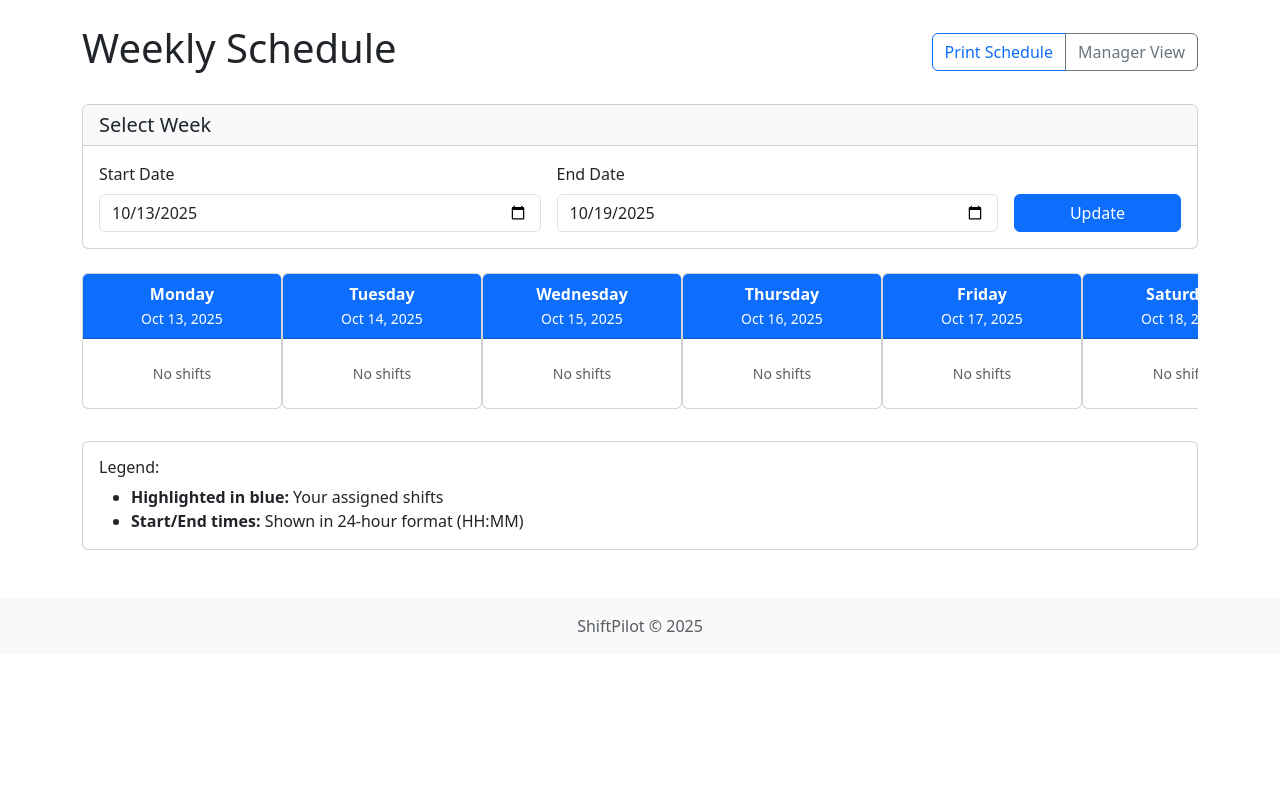
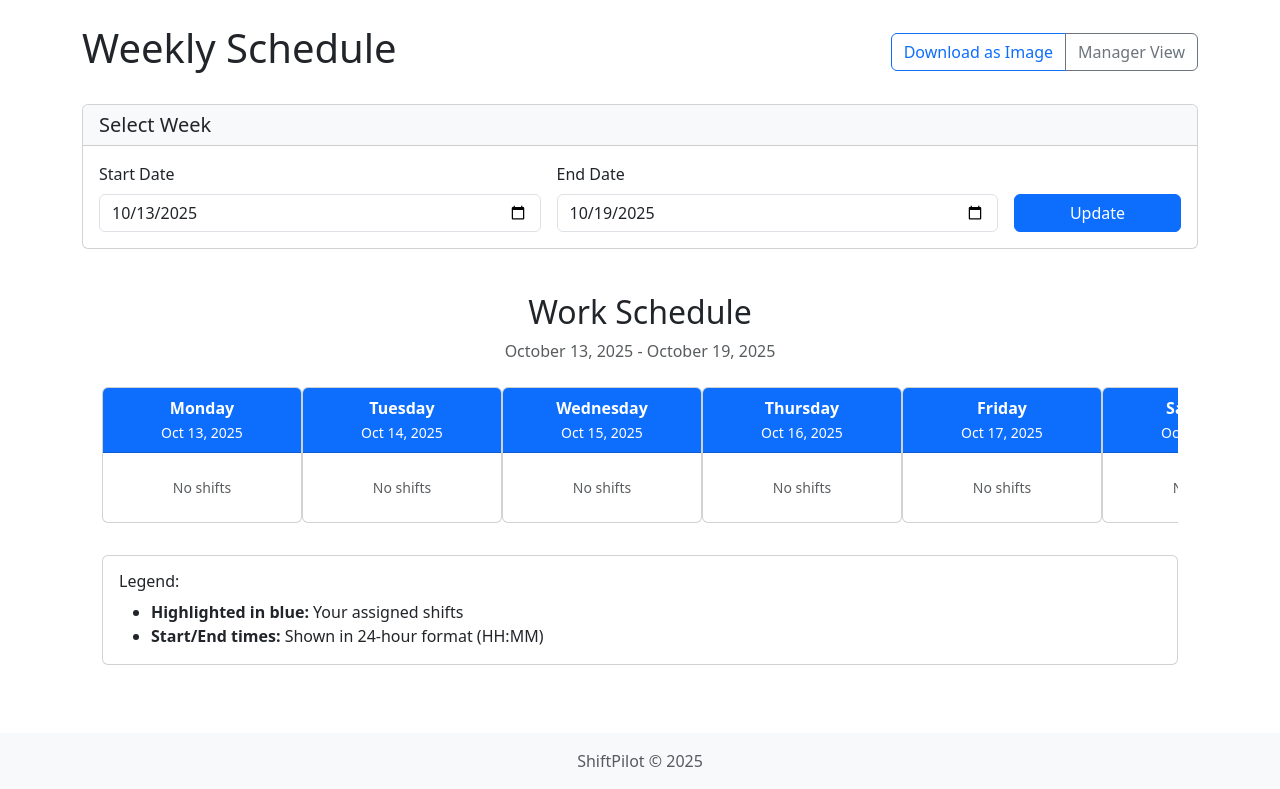
Before and after one commit to Murads98/ShiftPilot, a Django app: page /schedule/published/ in a window 1280 px wide. Shown: the part 56-845 px from the top of the page. Before the commit the page ends 688 px from the top, so only its background shows below. Run offline with Django 5.2, Linux system fonts and the light colour scheme; the visitor is signed in with stand-in values (Sample User, id 1); data comes from the database, SQL or seed files in the repository; data that the repository does not hold is empty.

Commit message:
Replace print button with download as image feature
Updated the published schedule view to use html2canvas for downloading:
- Removed print button and print-specific CSS
- Added "Download as Image" button with loading state
- Integrated html2canvas library (CDN)
- Schedule downloads as PNG with date in filename
- Hides UI controls (date picker, buttons) from downloaded image
- High quality output (2x scale)
- Proper error handling with user feedback

This provides a better user experience for saving and sharing schedules.

🤖 Generated with [Claude Code](https://claude.com/claude-code)

Co-Authored-By: Claude <noreply@anthropic.com>

```diff
--- a/templates/core/schedule_published.html
+++ b/templates/core/schedule_published.html
@@ -32,29 +32,22 @@
         border-left-color: #0dcaf0;
         font-weight: 600;
     }
-    .print-btn {
+    .download-btn {
         display: inline-block;
     }
-    @media print {
-        .no-print {
-            display: none !important;
-        }
-        .shift-card {
-            break-inside: avoid;
-        }
-        body {
-            font-size: 12px;
-        }
+    #schedule-content {
+        background-color: white;
+        padding: 20px;
     }
 </style>
 {% endblock %}
 
 {% block content %}
-<div class="d-flex justify-content-between align-items-center mb-4 no-print">
+<div class="d-flex justify-content-between align-items-center mb-4 no-download">
     <h1>Weekly Schedule</h1>
     <div class="btn-group">
-        <button onclick="window.print()" class="btn btn-outline-primary print-btn">
-            <i class="bi bi-printer"></i> Print Schedule
+        <button onclick="downloadScheduleAsImage()" class="btn btn-outline-primary download-btn">
+            <i class="bi bi-download"></i> Download as Image
         </button>
         {% if user.is_staff or user.rank >= 4 %}
         <a href="{% url 'schedule-view' %}" class="btn btn-outline-secondary">
@@ -65,7 +58,7 @@
 </div>
 
 <!-- Date Range Filter -->
-<div class="card mb-4 no-print">
+<div class="card mb-4 no-download">
     <div class="card-header bg-light">
         <h5 class="card-title mb-0">Select Week</h5>
     </div>
@@ -86,8 +79,10 @@
     </div>
 </div>
 
-<!-- Schedule Header for Print -->
-<div class="d-none d-print-block text-center mb-4">
+<!-- Wrapper for downloadable content -->
+<div id="schedule-content">
+    <!-- Schedule Header -->
+    <div class="text-center mb-4">
         <h2>Work Schedule</h2>
         <p class="text-muted">{{ start_date|date:"F j, Y" }} - {{ end_date|date:"F j, Y" }}</p>
     </div>
@@ -148,7 +143,7 @@
 </div>
 
     <!-- Legend -->
-<div class="card mt-4 no-print">
+    <div class="card mt-4">
         <div class="card-body">
             <h6>Legend:</h6>
             <ul class="mb-0">
@@ -158,6 +153,11 @@
         </div>
     </div>
     {% endif %}
+</div>
+<!-- End of schedule-content wrapper -->
+
+<!-- html2canvas library for image download -->
+<script src="https://cdn.jsdelivr.net/npm/html2canvas@1.4.1/dist/html2canvas.min.js"></script>
 
 <script>
 // Quick week navigation
@@ -180,5 +180,59 @@ document.addEventListener('DOMContentLoaded', function() {
         });
     }
 });
+
+// Download schedule as image
+function downloadScheduleAsImage() {
+    const scheduleContent = document.getElementById('schedule-content');
+    const downloadBtn = document.querySelector('.download-btn');
+
+    // Disable button and show loading state
+    downloadBtn.disabled = true;
+    downloadBtn.innerHTML = '<span class="spinner-border spinner-border-sm me-2"></span>Generating...';
+
+    // Hide elements that shouldn't be in the image
+    const elementsToHide = document.querySelectorAll('.no-download');
+    elementsToHide.forEach(el => el.style.display = 'none');
+
+    // Use html2canvas to capture the schedule
+    html2canvas(scheduleContent, {
+        backgroundColor: '#ffffff',
+        scale: 2, // Higher quality image
+        logging: false,
+        useCORS: true,
+        allowTaint: true
+    }).then(canvas => {
+        // Convert canvas to blob
+        canvas.toBlob(function(blob) {
+            // Create download link
+            const url = URL.createObjectURL(blob);
+            const link = document.createElement('a');
+            const filename = `schedule_${new Date().toISOString().split('T')[0]}.png`;
+            link.href = url;
+            link.download = filename;
+            link.click();
+
+            // Cleanup
+            URL.revokeObjectURL(url);
+
+            // Restore hidden elements
+            elementsToHide.forEach(el => el.style.display = '');
+
+            // Restore button state
+            downloadBtn.disabled = false;
+            downloadBtn.innerHTML = '<i class="bi bi-download"></i> Download as Image';
+        }, 'image/png');
+    }).catch(error => {
+        console.error('Error generating image:', error);
+        alert('Failed to generate image. Please try again.');
+
+        // Restore hidden elements
+        elementsToHide.forEach(el => el.style.display = '');
+
+        // Restore button state
+        downloadBtn.disabled = false;
+        downloadBtn.innerHTML = '<i class="bi bi-download"></i> Download as Image';
+    });
+}
 </script>
 {% endblock %}
```
Lines whose indentation alone changed are shown as unchanged.
